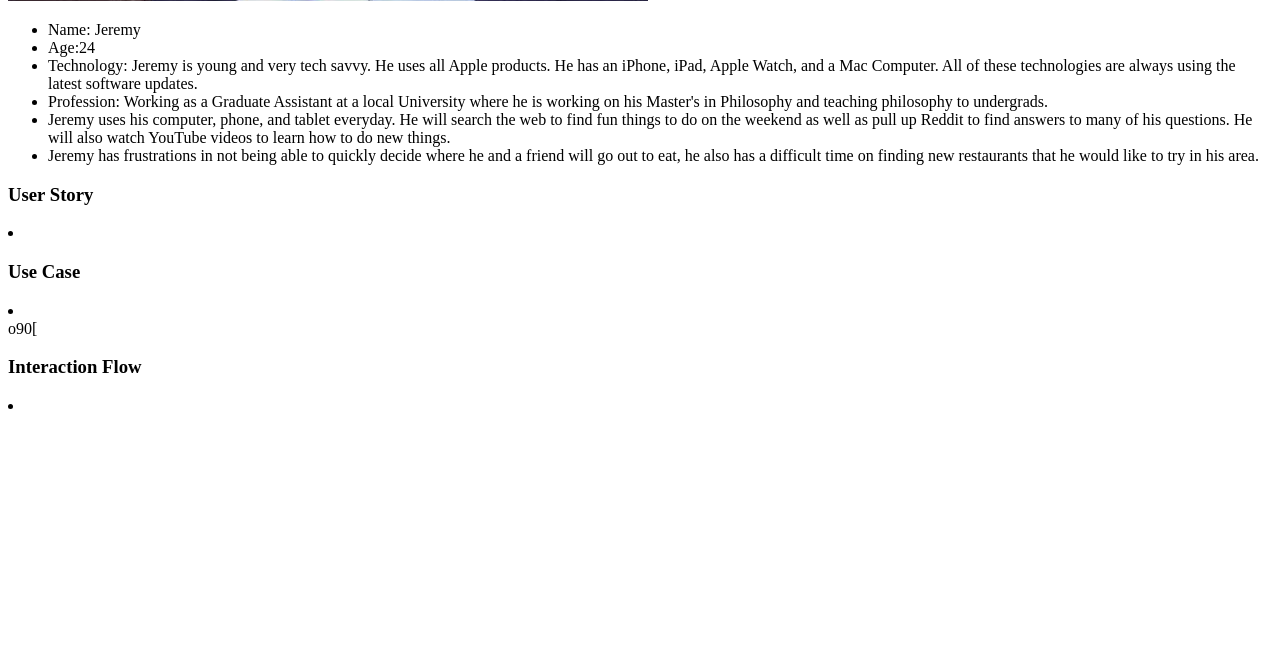
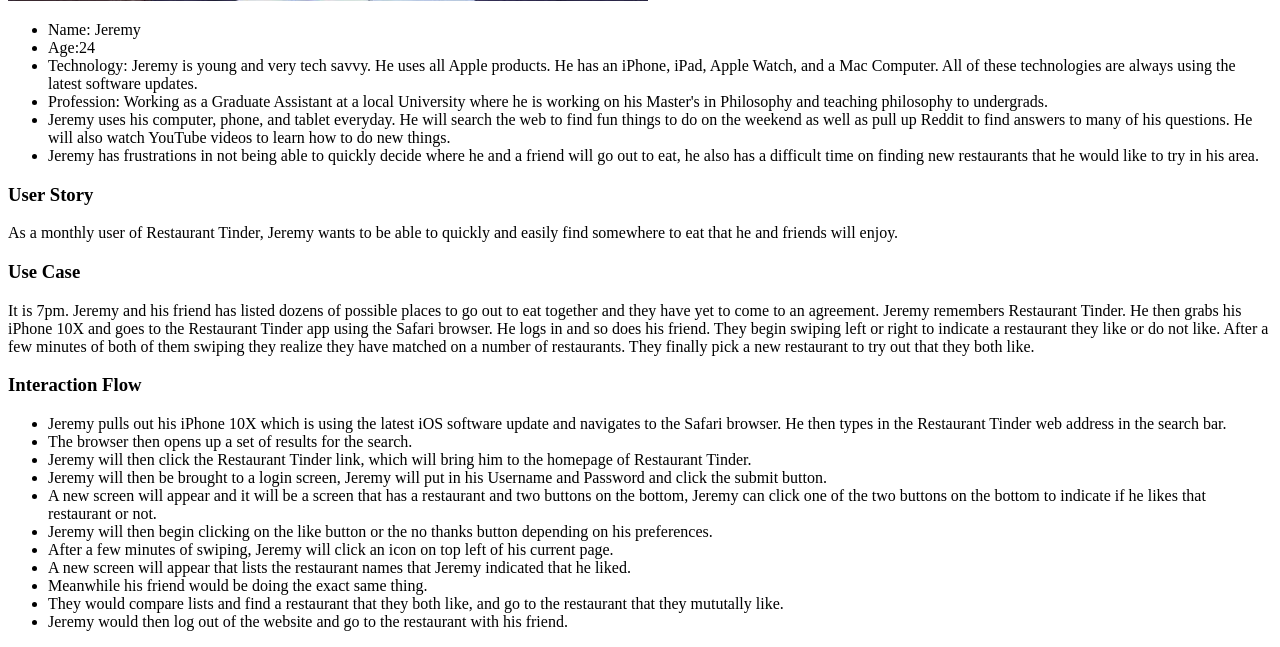
Before and after one commit to web-restaurant-tinder/foodies, a PHP site: page /corrigan-persona.php in a window 1280 px wide. Shown: the part 719-1366 px from the top of the page. Before the commit the page ends 1128 px from the top, so only its background shows below. Run offline with PHP 8.4, Linux system fonts and the light colour scheme.

Commit message:
added User Story, Use Case, and Interaction flow to the Persona.

```diff
--- a/epic/corrigan-persona.php
+++ b/epic/corrigan-persona.php
@@ -6,7 +6,7 @@
 </head>
 <body>
 <h1>Corrigan's Persona</h1>
-	<img src="jeremy-pic.jpg" id="jeremy's-pic">
+	<img src="jeremy-pic.jpg" id="jeremy's-pic" alt = "persona-pic">
 
 	<ul>
 		<li>Name: Jeremy</li>
@@ -18,17 +18,27 @@
 	</ul>
 
 <h3>User Story</h3>
-	<ul></ul>
-		<li></li>
-
+	<p>As a monthly user of Restaurant Tinder, Jeremy wants to be able to quickly and easily find somewhere to eat that he and friends will enjoy.</p>
 
 <h3>Use Case</h3>
-	<ul></ul>
-		<li></li>
+	<p>It is 7pm. Jeremy and his friend has listed dozens of possible places to go out to eat together and they have yet to come to an agreement. Jeremy remembers Restaurant Tinder. He then grabs his iPhone 10X and goes to the Restaurant Tinder app using the Safari browser.
+	He logs in and so does his friend. They begin swiping left or right to indicate a restaurant they like or do not like. After a few minutes of both of them swiping they realize they have matched on a number of restaurants. They finally pick a new restaurant to try out that they
+	both like.</p>
 
-o90[
 <h3>Interaction Flow</h3>
-	<ul></ul>
-		<li></li>
+	<ul>
+		<li>Jeremy pulls out his iPhone 10X which is using the latest iOS software update and navigates to the Safari browser. He then types in the Restaurant Tinder web address in the search bar.</li>
+		<li>The browser then opens up a set of results for the search.</li>
+		<li>Jeremy will then click the Restaurant Tinder link, which will bring him to the homepage of Restaurant Tinder.</li>
+		<li>Jeremy will then be brought to a login screen, Jeremy will put in his Username and Password and click the submit button.</li>
+		<li>A new screen will appear and it will be a screen that has a restaurant and two buttons on the bottom, Jeremy can click one of the two buttons on the bottom to indicate if he likes that restaurant or not.</li>
+		<li>Jeremy will then begin clicking on the like button or the no thanks button depending on his preferences.</li>
+		<li>After a few minutes of swiping, Jeremy will click an icon on top left of his current page.</li>
+		<li>A new screen will appear that lists the restaurant names that Jeremy indicated that he liked.</li>
+		<li>Meanwhile his friend would be doing the exact same thing.</li>
+		<li>They would compare lists and find a restaurant that they both like, and go to the restaurant that they mututally like.</li>
+		<li>Jeremy would then log out of the website and go to the restaurant with his friend.</li>
+	</ul>
+
 </body>
 </html>
```
Also changed, not shown: 1 other file.
